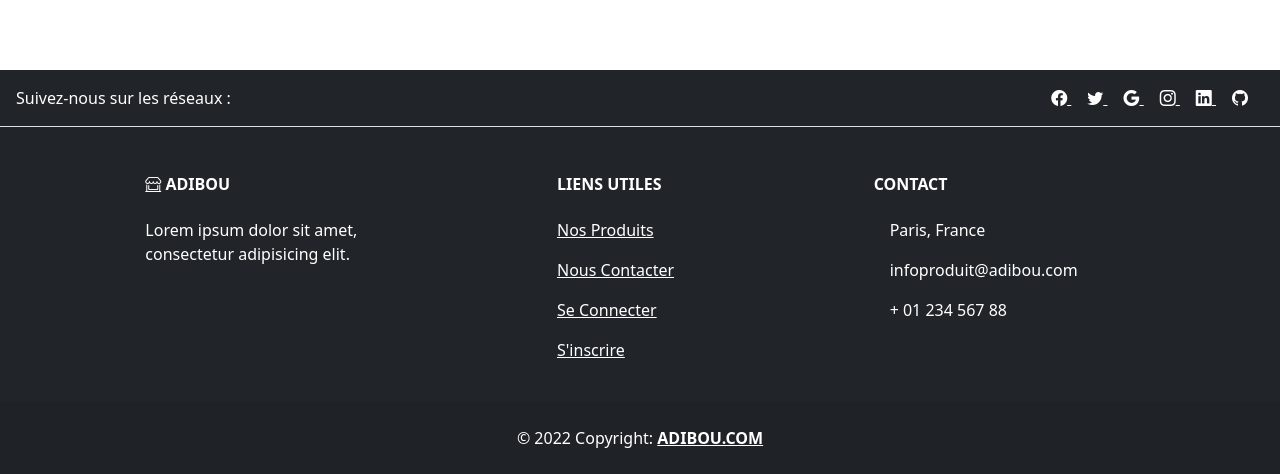
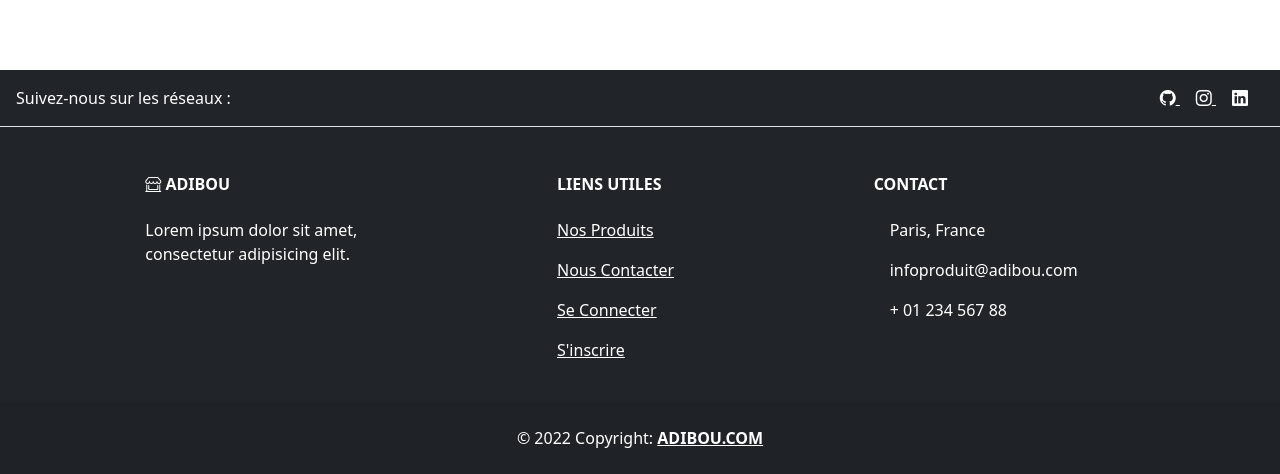
Before and after one commit to KevOneRedOne/E_commerce_Symfony, a Symfony app: template templates/contact/contact.html.twig in a window 1280 px wide. Shown: the part 740-1214 px from the top of the page. Run offline with Twig, Linux system fonts and the light colour scheme; the template is opened without the code that fills it, so the values that code supplies are empty; form fields are guessed from the names that the template uses; some libraries are stand-ins or nearby versions.

Commit message:
Page Contact - 100% - OK

```diff
--- a/templates/base.html.twig
+++ b/templates/base.html.twig
@@ -82,14 +82,8 @@
                     <span>Suivez-nous sur les réseaux :</span>
                 </div>
                 <div>
-                    <a href="#" class="me-3 text-white">
-                        <i class="bi bi-facebook"></i>
-                    </a>
-                    <a href="#" class="me-3 text-white">
-                        <i class="bi bi-twitter"></i>
-                    </a>
-                    <a href="#" class="me-3 text-white">
-                        <i class="bi bi-google"></i>
+                    <a href="https://github.com/KevOneRedOne/E_commerce_Symfony" class="me-3 text-white">
+                        <i class="bi bi-github"></i>
                     </a>
                     <a href="#" class="me-3 text-white">
                         <i class="bi bi-instagram"></i>
@@ -97,22 +91,12 @@
                     <a href="#" class="me-3 text-white">
                         <i class="bi bi-linkedin"></i>
                     </a>
-                    <a href="#" class="me-3 text-white">
-                        <i class="bi bi-github"></i>
-                    </a>
                 </div>
-                <!-- Right -->
             </section>
-            <!-- Section: Social media -->
-
-            <!-- Section: Links  -->
             <section class="">
                 <div class="container text-center text-md-start mt-5">
-                <!-- Grid row -->
                     <div class="row mt-3">
-                        <!-- Grid column -->
                         <div class="col-md-3 col-lg-4 col-xl-3 mx-auto mb-4">
-                        <!-- Content -->
                         <h6 class="text-uppercase fw-bold mb-4">
                             <i class="bi bi-shop-window"></i> ADIBOU
                         </h6>
```
